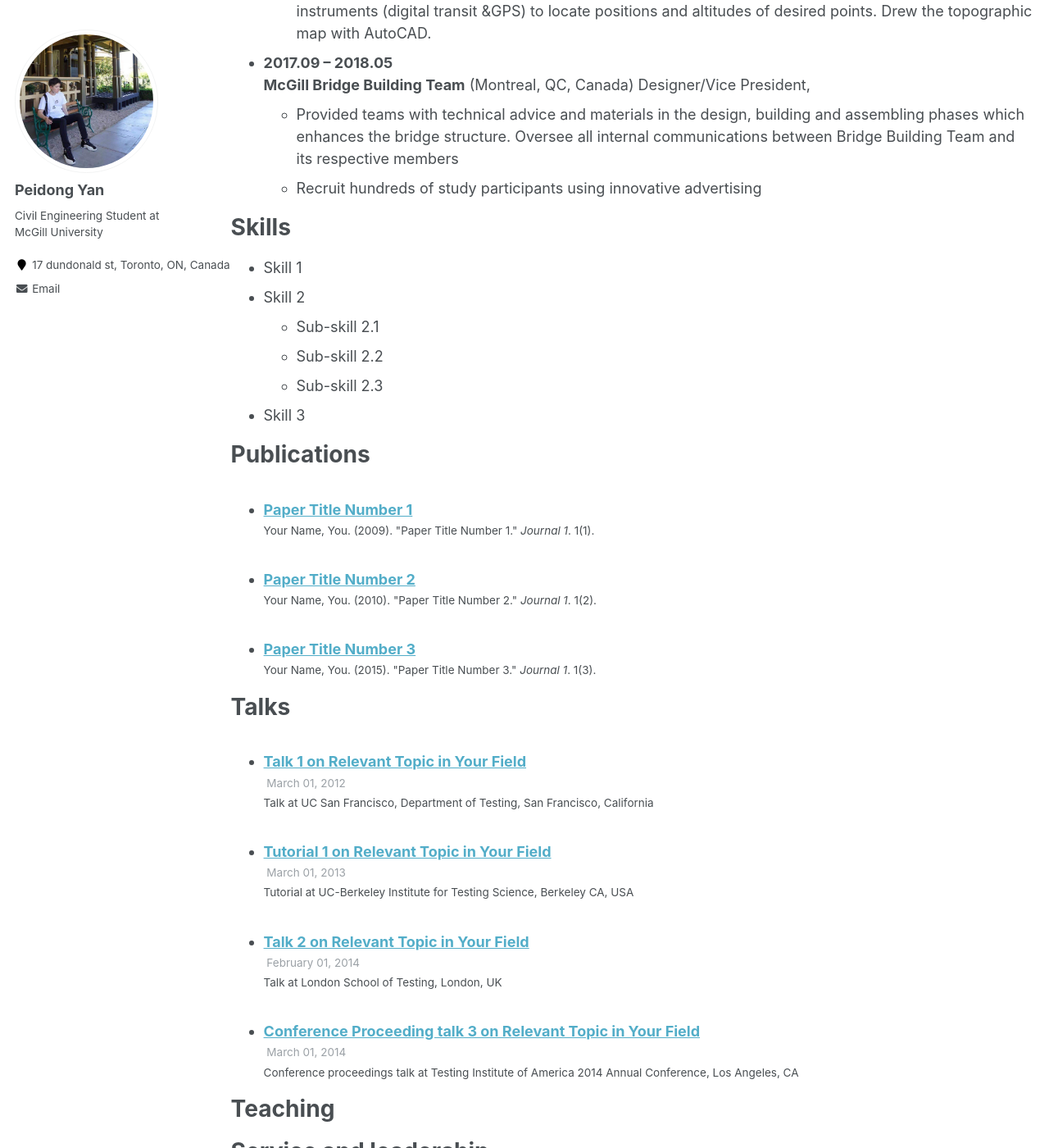
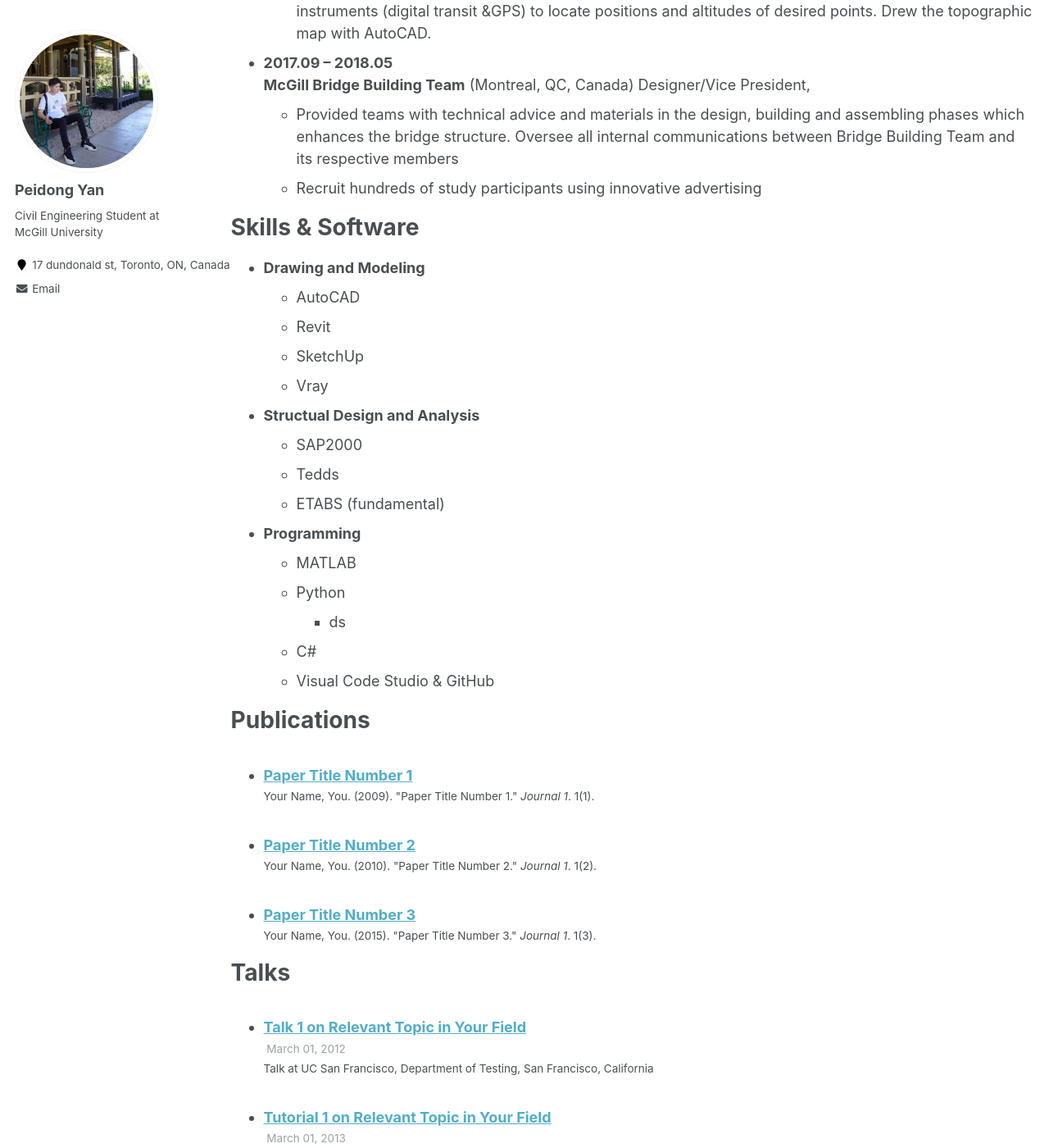
Before and after one commit to LorenYan98/LY.github.io, a Jekyll site: the page built from _pages/cv.md, in a window 1280 px wide and 1400 px high, scrolled down 2211 px. Shown: the whole window at 82% size. Built offline with Jekyll 4.4.1, drawn with Linux system fonts in a browser that asks for light colours.

Commit message:
Update cv.md

```diff
--- a/_pages/cv.md
+++ b/_pages/cv.md
@@ -78,14 +78,24 @@ _Project experience_
     *  Recruit hundreds of study participants using innovative advertising
 
 
-Skills
+Skills & Software
 ======
-* Skill 1
-* Skill 2
-  * Sub-skill 2.1
-  * Sub-skill 2.2
-  * Sub-skill 2.3
-* Skill 3
+
+* **Drawing and Modeling**
+  * AutoCAD
+  * Revit
+  * SketchUp
+  * Vray
+* **Structual Design and Analysis**
+  * SAP2000
+  * Tedds
+  * ETABS (fundamental)
+* **Programming**
+  * MATLAB
+  * Python
+    * ds
+  * C#
+  * Visual Code Studio & GitHub
 
 Publications
 ======
```
